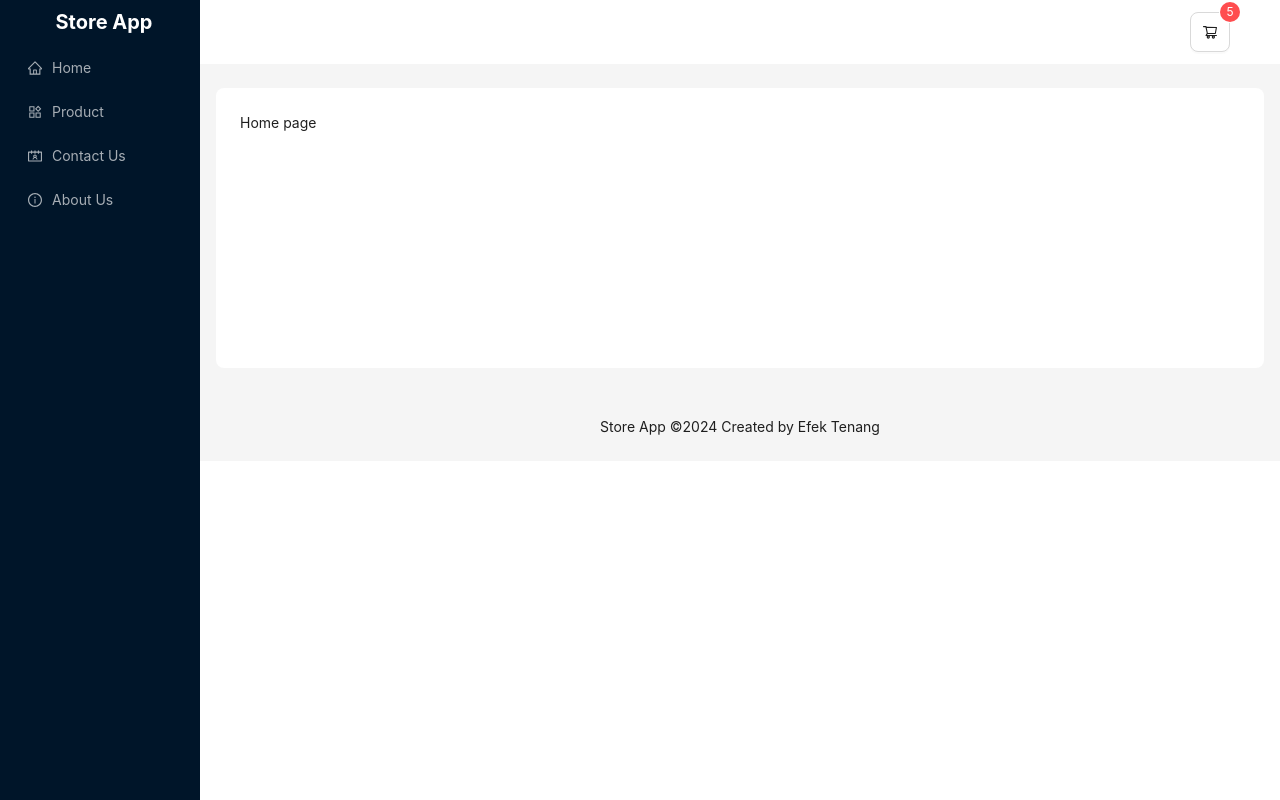
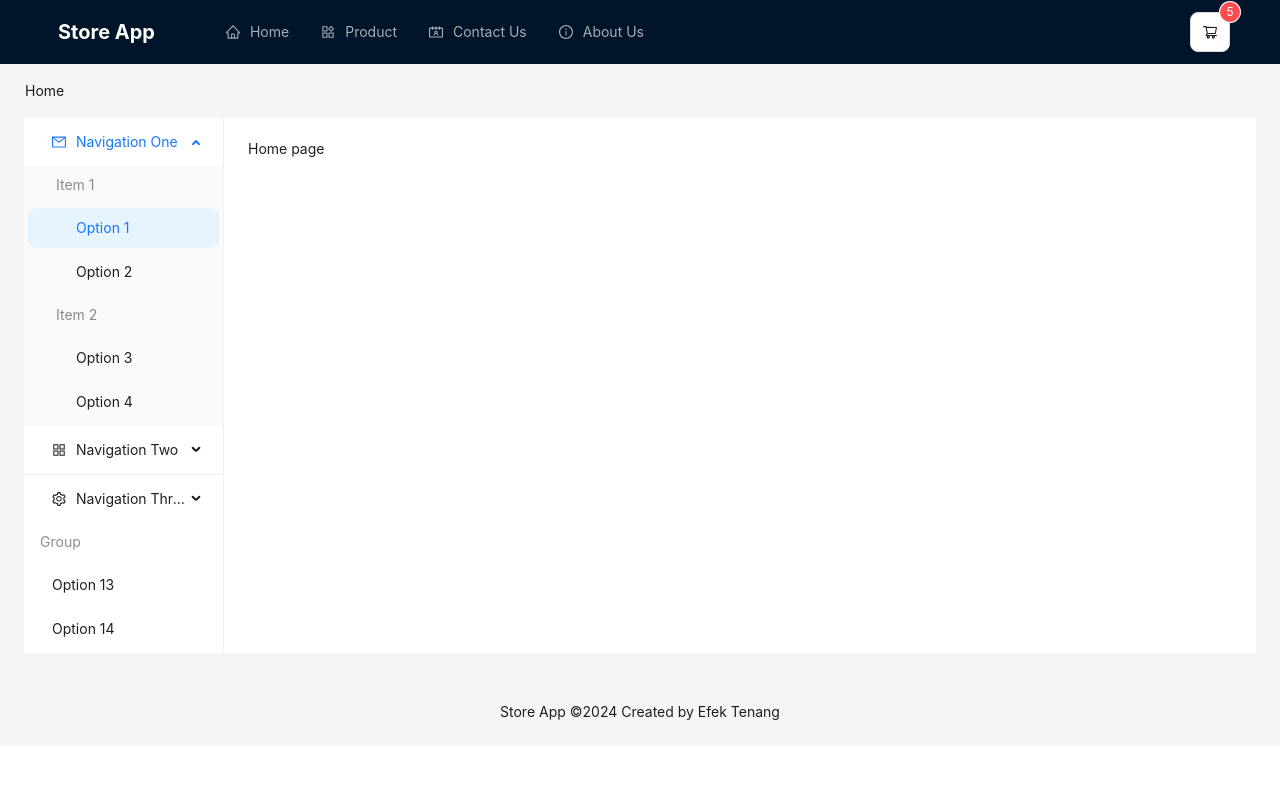
Before and after one commit to efektenang/store-app, a Next.js app: page / in a window 1280 px wide. Built offline with nearby package versions, Linux system fonts and the light colour scheme.

Commit message:
update layout

```diff
--- a/src/app/layout.tsx
+++ b/src/app/layout.tsx
@@ -1,7 +1,6 @@
 import type { Metadata } from 'next'
 import { Inter } from 'next/font/google'
 import './globals.css'
-import Navbar from '@/components/Navbar'
 import Template from '@/components/Template'
 
 const inter = Inter({ subsets: ['latin'] })
--- /dev/null
+++ b/src/app/loading.tsx
@@ -0,0 +1,7 @@
+export default function Loading() {
+    return (
+      <div className="flex justify-center items-center min-h-screen">
+            <span className="loading loading-spinner loading-lg"></span>
+      </div>
+    )
+  }
--- a/src/app/product/[id]/page.tsx
+++ b/src/app/product/[id]/page.tsx
@@ -3,13 +3,7 @@ import Title from "antd/es/typography/Title";
 import Text from "antd/es/typography/Text";
 import { ShoppingOutlined } from '@ant-design/icons';
 import CartButton from "@/components/AddToCart";
-
-async function getProduct(id: number) {
-    const result = await fetch(`https://fakestoreapi.com/products/${id}`)
-    if (!result.ok) throw new Error("Failed to fetch data.")
-
-    return result.json()
-}
+import { getProduct } from "@/services/global.service";
 
 export default async function ProductDetailPage({ params }: { params: { id: number } }) {
     const product = await getProduct(params.id)
--- a/src/app/product/page.tsx
+++ b/src/app/product/page.tsx
@@ -1,14 +1,8 @@
 import CardProduct from '@/components/CardProduct'
+import { getProducts } from '@/services/global.service'
 import Title from 'antd/es/typography/Title'
 import Link from 'next/link'
 import React from 'react'
-
-async function getProducts() {
-    const result = await fetch('https://fakestoreapi.com/products?limit=8')
-    if (!result.ok) throw new Error("Failed to fetch data.")
-
-    return result.json()
-}
 
 export default async function ProductPage() {
     const products = await getProducts()
--- /dev/null
+++ b/src/components/Breadcrumb.tsx
@@ -0,0 +1,26 @@
+"use client"
+
+import { Breadcrumb } from 'antd'
+import { usePathname } from 'next/navigation';
+import React from 'react'
+
+const readableNames: any = {
+    about: 'About Us',
+    contact: 'Contact Us',
+    product: 'Our Products',
+    category: "Categories"
+};
+
+export default function BreadCrumb() {
+    const usePath = usePathname()
+    const pathSegments = usePath.split('/').filter(segment => segment);
+    const items = [{ title: "Home" },]
+    pathSegments.map((segment, index) => {
+        const readableName = readableNames[segment] || segment;
+        items.push({ title: readableName })
+    })
+
+    return (
+        <Breadcrumb style={{ margin: '16px 25px'}} items={items} />
+    )
+}
--- a/src/components/Navbar.tsx
+++ b/src/components/Navbar.tsx
@@ -1,20 +1,65 @@
+"use client"
+
+import { Badge, Button, Menu } from "antd";
+import { Header } from "antd/es/layout/layout";
 import Link from "next/link";
+import {
+    ShoppingCartOutlined, InfoCircleOutlined,
+    HomeOutlined,
+    ContactsOutlined,
+    ProductOutlined
+} from '@ant-design/icons';
+import { usePathname } from "next/navigation";
+import { useState } from "react";
+
 
 export default function Navbar() {
+    const usePath = usePathname()
+    const [path, setPath] = useState(usePath)
     return (
-        <nav className="flex bg-gray-800 py-3 px-5">
-            <Link href={"/"}><h1 className="mr-3 text-white">Store App</h1></Link>
-            <ul className="flex ml-8">
-                <li className="mr-3 text-blue-300">
-                    <Link href={"/blog"}>Blogs</Link>
-                </li>
-                <li className="mr-3 text-blue-300">
-                    <Link href={"/contact"}>Contact Us</Link>
-                </li>
-                <li className="mr-3 text-blue-300">
-                    <Link href={"/about"}>About Us</Link>
-                </li>
-            </ul>
-        </nav>
+        <Header style={{ display: 'flex', alignItems: 'center' }}>
+            <div className="grid text-white text-xl font-bold py-2 ml-2 justify-items-center">
+                Store App
+            </div>
+            <Menu
+                theme="dark"
+                mode="horizontal"
+                defaultSelectedKeys={[path]}
+                items={[
+                    {
+                        key: '/home',
+                        icon: <HomeOutlined />,
+                        label: (
+                            <Link href={'/'} onClick={() => setPath(usePath)}>Home</Link>
+                        ),
+                    },
+                    {
+                        key: '/product',
+                        icon: <ProductOutlined />,
+                        label: (
+                            <Link href={'/product'} onClick={() => setPath(usePath)}>Product</Link>
+                        ),
+                    },
+                    {
+                        key: '/contact',
+                        icon: <ContactsOutlined />,
+                        label: (
+                            <Link href={'/contact'} onClick={() => setPath(usePath)}>Contact Us</Link>
+                        ),
+                    },
+                    {
+                        key: '/about',
+                        icon: <InfoCircleOutlined />,
+                        label: (
+                            <Link href={'/about'} onClick={() => setPath(usePath)}>About Us</Link>
+                        ),
+                    },
+                ]}
+                style={{ flex: 1, minWidth: 0, marginLeft: 55 }}
+            />
+            <Badge count={5}>
+                <Button type="default" icon={<ShoppingCartOutlined />} size={'large'} />
+            </Badge>
+        </Header>
     )
 }
--- a/src/components/Siderbar.tsx
+++ b/src/components/Siderbar.tsx
@@ -1,63 +1,95 @@
 "use client"
 
-import { Menu } from 'antd'
-import Link from 'next/link'
-import React, { useEffect, useState } from 'react'
-import {
-  InfoCircleOutlined,
-  HomeOutlined,
-  ContactsOutlined,
-  ProductOutlined
-} from '@ant-design/icons'
-import { usePathname } from 'next/navigation'
+import { Layout, Menu, MenuProps } from 'antd'
+import React, { useState } from 'react'
+import { AppstoreOutlined, MailOutlined, SettingOutlined } from '@ant-design/icons';
+
+const { Sider } = Layout;
+
+type MenuItem = Required<MenuProps>['items'][number];
+
+export const items: MenuItem[] = [
+  {
+    key: 'sub1',
+    label: 'Navigation One',
+    icon: <MailOutlined />,
+    children: [
+      {
+        key: 'g1',
+        label: 'Item 1',
+        type: 'group',
+        children: [
+          { key: '1', label: 'Option 1' },
+          { key: '2', label: 'Option 2' },
+        ],
+      },
+      {
+        key: 'g2',
+        label: 'Item 2',
+        type: 'group',
+        children: [
+          { key: '3', label: 'Option 3' },
+          { key: '4', label: 'Option 4' },
+        ],
+      },
+    ],
+  },
+  {
+    key: 'sub2',
+    label: 'Navigation Two',
+    icon: <AppstoreOutlined />,
+    children: [
+      { key: '5', label: 'Option 5' },
+      { key: '6', label: 'Option 6' },
+      {
+        key: 'sub3',
+        label: 'Submenu',
+        children: [
+          { key: '7', label: 'Option 7' },
+          { key: '8', label: 'Option 8' },
+        ],
+      },
+    ],
+  },
+  {
+    type: 'divider',
+  },
+  {
+    key: 'sub4',
+    label: 'Navigation Three',
+    icon: <SettingOutlined />,
+    children: [
+      { key: '9', label: 'Option 9' },
+      { key: '10', label: 'Option 10' },
+      { key: '11', label: 'Option 11' },
+      { key: '12', label: 'Option 12' },
+    ],
+  },
+  {
+    key: 'grp',
+    label: 'Group',
+    type: 'group',
+    children: [
+      { key: '13', label: 'Option 13' },
+      { key: '14', label: 'Option 14' },
+    ],
+  },
+];
 
 export default function Sidebar() {
-  const usePath = usePathname()
-  const [path, setPath] = useState(usePath)
+  const onClick: MenuProps['onClick'] = (e) => {
+    console.log('click ', e);
+  };
 
-  useEffect(() => {
-    setPath(usePath)
-  }, [])
   return (
-    <div>
-      <div className="grid text-white text-xl font-bold py-2 ml-2 justify-items-center">
-        Store App
-      </div>
+    <Sider width={200}>
       <Menu
-        theme="dark"
         mode="inline"
-        defaultSelectedKeys={[path]}
-        items={[
-          {
-            key: '/home',
-            icon: <HomeOutlined />,
-            label: (
-              <Link href={'/'} onClick={() => setPath(usePath)}>Home</Link>
-            ),
-          },
-          {
-            key: '/product',
-            icon: <ProductOutlined />,
-            label: (
-              <Link href={'/product'} onClick={() => setPath(usePath)}>Product</Link>
-            ),
-          },
-          {
-            key: '/contact',
-            icon: <ContactsOutlined />,
-            label: (
-              <Link href={'/contact'} onClick={() => setPath(usePath)}>Contact Us</Link>
-            ),
-          },
-          {
-            key: '/about',
-            icon: <InfoCircleOutlined />,
-            label: (
-              <Link href={'/about'} onClick={() => setPath(usePath)}>About Us</Link>
-            ),
-          },
-        ]}
+        defaultSelectedKeys={['1']}
+        defaultOpenKeys={['sub1']}
+        style={{ height: '100%' }}
+        items={items}
       />
-    </div>
-  )
+    </Sider>
+  );
 }
--- a/src/components/Template.tsx
+++ b/src/components/Template.tsx
@@ -1,39 +1,24 @@
 'use client'
 
 import React from 'react';
-import { Avatar, Badge, Button, Layout, Menu, theme } from 'antd';
-import Sidebar from './Siderbar';
+import { Layout, Menu } from 'antd';
 import { Footer } from 'antd/es/layout/layout';
-import { ShoppingCartOutlined } from '@ant-design/icons';
+import Navbar from './Navbar';
+import BreadCrumb from './Breadcrumb';
+import Sidebar, { items } from './Siderbar';
 
-const { Header, Sider, Content } = Layout;
+const { Content, Sider } = Layout;
 
 export default function Template({ children }: { children: React.ReactNode }) {
-    const {
-        token: { colorBgContainer, borderRadiusLG },
-    } = theme.useToken();
     return (
         <Layout>
-            <Sider trigger={null} style={{ overflow: 'auto', height: '100vh', position: 'fixed' }}>
-                <Sidebar />
-            </Sider>
-            <Layout style={{ marginLeft: 200 }}>
-                <Header className='flex justify-end items-center' style={{ background: colorBgContainer }}>
-                    <Badge count={5}>
-                        <Button type="default" icon={<ShoppingCartOutlined />} size={'large'} />
-                    </Badge>
-                </Header>
-                <Content
-                    style={{
-                        margin: '24px 16px',
-                        padding: 24,
-                        minHeight: 280,
-                        background: colorBgContainer,
-                        borderRadius: borderRadiusLG,
-                    }}
-                >
-                    {children}
-                </Content>
+            <Navbar />
+            <Layout>
+                <BreadCrumb />
+                <Layout style={{ padding: '0 24px 24px' }}>
+                    <Sidebar />
+                    <Content style={{ padding: '20px 24px', minHeight: 280, background: "white" }}>{ children }</Content>
+                </Layout>
                 <Footer style={{ textAlign: 'center' }}>
                     Store App ©{new Date().getFullYear()} Created by Efek Tenang
                 </Footer>
--- /dev/null
+++ b/src/services/global.service.ts
@@ -0,0 +1,20 @@
+export async function getProduct(id: number) {
+  const result = await fetch(`https://fakestoreapi.com/products/${id}`);
+  if (!result.ok) throw new Error("Failed to fetch data.");
+
+  return result.json();
+}
+
+export async function getProducts() {
+    const result = await fetch('https://fakestoreapi.com/products')
+    if (!result.ok) throw new Error("Failed to fetch data.")
+
+    return result.json()
+}
+
+export async function getCategories() {
+    const result = await fetch('https://fakestoreapi.com/products/categories')
+    if (!result.ok) throw new Error("Failed to fetch data.")
+
+    return result.json()
+}
```
